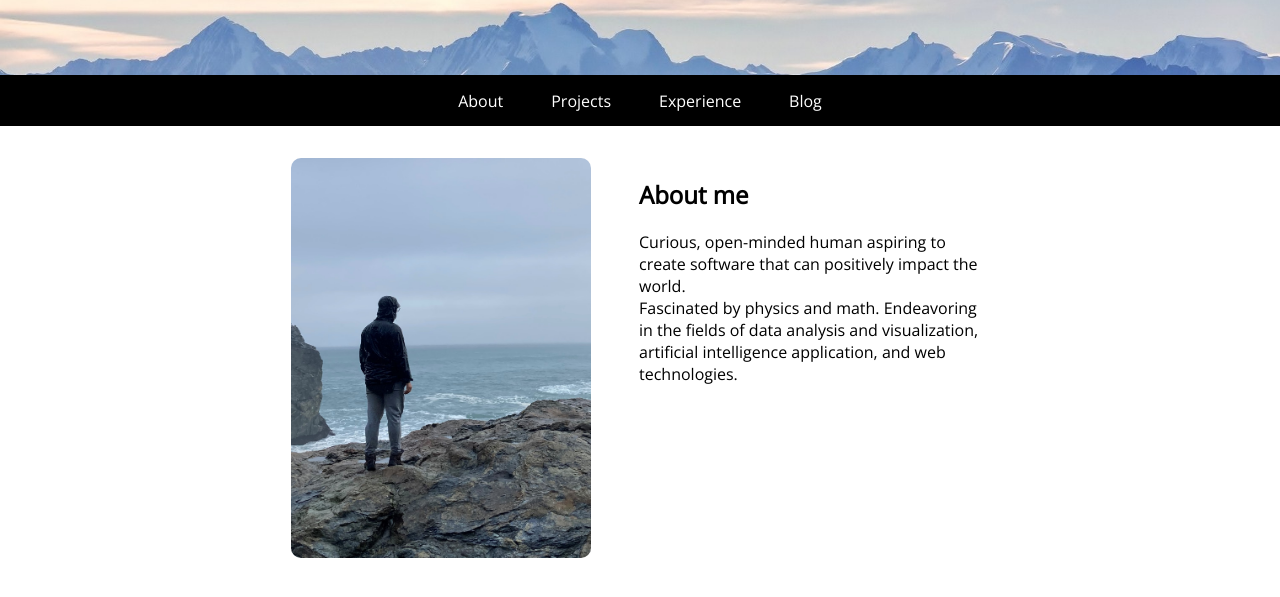
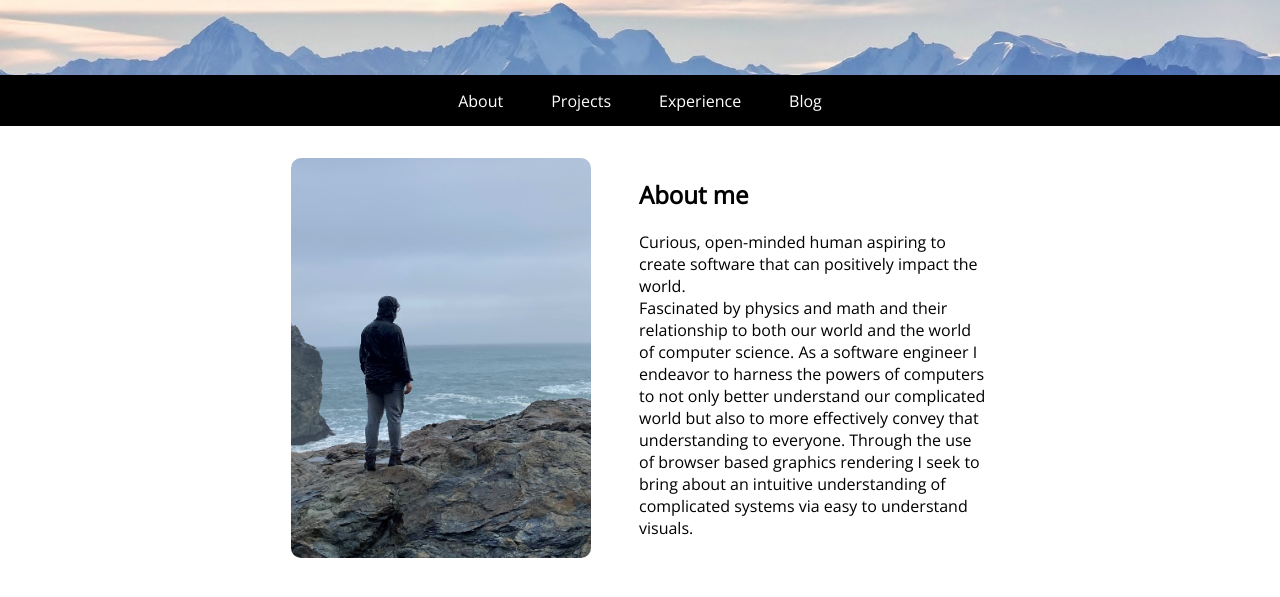
Before and after one commit to Andrewescu/andrewescu.github.io, a plain HTML site: page index.html in a window 1280 px wide. Shown: the part 87-684 px from the top of the page. Drawn offline with nearby package versions, Linux system fonts and the light colour scheme; a web font is replaced by a local one.

Commit message:
Update index.html

```diff
--- a/index.html
+++ b/index.html
@@ -34,7 +34,11 @@
         <h2>About me</h2>
         <p> Curious, open-minded human aspiring to create software that can positively impact the world.
         </p>
-        <p> Fascinated by physics and math. Endeavoring in the fields of data analysis and visualization, artificial intelligence application, and web technologies.
+        <p> Fascinated by physics and math and their relationship to both our world and the world of computer science.
+            As a software engineer I endeavor to harness the powers of computers to not only better understand our
+            complicated world but also to more effectively convey that understanding to everyone.
+            Through the use of browser based graphics rendering I seek to
+            bring about an intuitive understanding of complicated systems via easy to understand visuals.
         </p>
         </div>
     </div>
```
